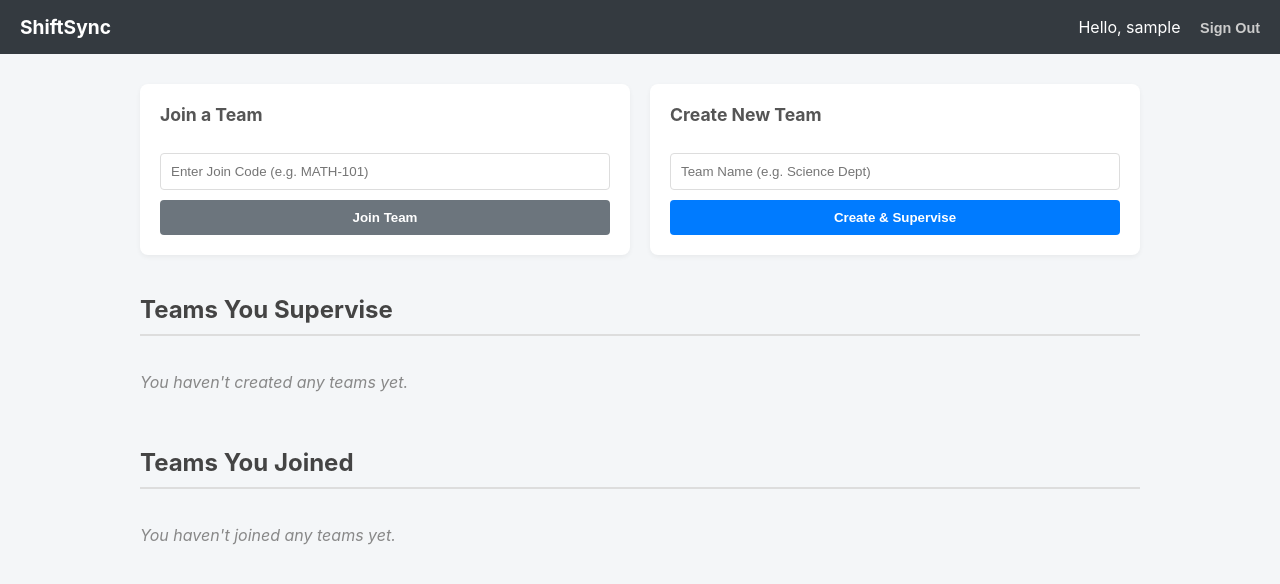
After one commit to nao1000/Capstone-Project, a Django app: page / in a window 1280 px wide. The commit adds this page. Shown: the top 584 px of the page. Run offline with Django 5.2, Linux system fonts and the light colour scheme; the visitor is signed in with stand-in values (Sample User, id 1); data that the repository does not hold is empty.

Commit message:
connected supe and worker with login and team pages

```diff
--- a/scheduler/scheduler/core/templates/core/availability.html
+++ b/scheduler/scheduler/core/templates/core/availability.html
@@ -174,7 +174,8 @@
       const jsonString = JSON.stringify(finalObj, null, 2);
       outEl.value = jsonString;
 
-      fetch("/api/availability/", {
+      const teamId = "{{ team.id }}";
+      fetch(`/api/team/${teamId}/availability/`, {
         method: "POST",
         headers: { "Content-Type": "application/json" },
         body: jsonString
--- /dev/null
+++ b/scheduler/scheduler/core/templates/core/dashboard.html
@@ -0,0 +1,122 @@
+<!DOCTYPE html>
+<html lang="en">
+<head>
+    <meta charset="UTF-8">
+    <meta name="viewport" content="width=device-width, initial-scale=1.0">
+    <title>ShiftSync - Dashboard</title>
+    <style>
+        body { font-family: -apple-system, BlinkMacSystemFont, "Segoe UI", Roboto, sans-serif; background: #f4f6f8; margin: 0; padding: 0; color: #333; }
+
+        /* Navbar */
+        .navbar { background: #343a40; color: white; padding: 15px 20px; display: flex; justify-content: space-between; align-items: center; }
+        .logo { font-weight: bold; font-size: 1.2rem; }
+        .nav-links a { color: #ccc; text-decoration: none; font-size: 0.9rem; margin-left: 15px; }
+        .nav-links a:hover { color: white; }
+
+        /* Main Layout */
+        .container { max-width: 1000px; margin: 30px auto; padding: 0 20px; }
+
+        /* Action Bar (Create / Join) */
+        .action-bar { display: flex; gap: 20px; margin-bottom: 30px; flex-wrap: wrap; }
+        .card { background: white; padding: 20px; border-radius: 8px; box-shadow: 0 2px 5px rgba(0,0,0,0.05); flex: 1; min-width: 300px; }
+        .card h3 { margin-top: 0; font-size: 1.1rem; color: #555; }
+
+        /* Forms */
+        input[type="text"] { width: 100%; padding: 10px; margin: 10px 0; border: 1px solid #ddd; border-radius: 4px; box-sizing: border-box; }
+        button { padding: 10px 15px; border: none; border-radius: 4px; cursor: pointer; font-weight: 600; width: 100%; }
+        .btn-primary { background: #007bff; color: white; }
+        .btn-primary:hover { background: #0056b3; }
+        .btn-secondary { background: #6c757d; color: white; }
+        .btn-secondary:hover { background: #5a6268; }
+
+        /* Team List */
+        .section-title { border-bottom: 2px solid #ddd; padding-bottom: 10px; margin-bottom: 20px; margin-top: 40px; color: #444; }
+        .team-grid { display: grid; grid-template-columns: repeat(auto-fill, minmax(300px, 1fr)); gap: 20px; }
+
+        .team-card { background: white; border: 1px solid #e1e4e8; border-radius: 8px; padding: 20px; transition: transform 0.2s; position: relative; }
+        .team-card:hover { transform: translateY(-3px); box-shadow: 0 4px 12px rgba(0,0,0,0.1); }
+        .role-badge { display: inline-block; padding: 4px 8px; border-radius: 12px; font-size: 12px; font-weight: bold; margin-bottom: 10px; }
+        .badge-owner { background: #e3f2fd; color: #0d47a1; }
+        .badge-member { background: #e8f5e9; color: #1b5e20; }
+
+        .team-name { font-size: 1.2rem; font-weight: bold; margin: 0 0 5px 0; }
+        .team-code { font-size: 0.85rem; color: #666; background: #f8f9fa; padding: 4px 8px; border-radius: 4px; display: inline-block; margin-bottom: 15px; border: 1px dashed #ccc; }
+
+        .open-btn { display: block; text-align: center; background: #f1f3f5; color: #333; padding: 10px; text-decoration: none; border-radius: 4px; font-weight: 600; margin-top: 10px; }
+        .open-btn:hover { background: #e9ecef; }
+        .open-btn.supervisor { background: #007bff; color: white; }
+        .open-btn.supervisor:hover { background: #0056b3; }
+
+        .empty-state { color: #888; font-style: italic; }
+    </style>
+</head>
+<body>
+
+    <div class="navbar">
+        <div class="logo">ShiftSync</div>
+        <div class="nav-links">
+            <span>Hello, {{ request.user.username }}</span>
+            <form action="{% url 'logout' %}" method="post" style="display:inline;">
+                {% csrf_token %}
+                <button type="submit" style="background:none; border:none; color:#ccc; cursor:pointer; font-size:0.9rem; padding:0; margin-left:15px; width:auto;">Sign Out</button>
+            </form>
+        </div>
+    </div>
+
+    <div class="container">
+
+        <div class="action-bar">
+            <div class="card">
+                <h3>Join a Team</h3>
+                <form action="{% url 'join_team' %}" method="POST">
+                    {% csrf_token %}
+                    <input type="text" name="join_code" placeholder="Enter Join Code (e.g. MATH-101)" required>
+                    <button type="submit" class="btn-secondary">Join Team</button>
+                </form>
+            </div>
+
+            <div class="card">
+                <h3>Create New Team</h3>
+                <form action="{% url 'create_team' %}" method="POST">
+                    {% csrf_token %}
+                    <input type="text" name="team_name" placeholder="Team Name (e.g. Science Dept)" required>
+                    <button type="submit" class="btn-primary">Create & Supervise</button>
+                </form>
+            </div>
+        </div>
+
+        <h2 class="section-title">Teams You Supervise</h2>
+        <div class="team-grid">
+            {% for team in owned_teams %}
+            <div class="team-card">
+                <span class="role-badge badge-owner">Supervisor</span>
+                <h3 class="team-name">{{ team.name }}</h3>
+                <div class="team-code">Join Code: <strong>{{ team.join_code }}</strong></div>
+                <p style="font-size: 13px; color: #666; margin: 0 0 15px 0;">
+                    Members: {{ team.members.count }}
+                </p>
+                <a href="{% url 'supervisor' team.id %}" class="open-btn supervisor">Manage Schedule →</a>
+            </div>
+            {% empty %}
+            <p class="empty-state">You haven't created any teams yet.</p>
+            {% endfor %}
+        </div>
+
+        <h2 class="section-title">Teams You Joined</h2>
+        <div class="team-grid">
+            {% for team in joined_teams %}
+            <div class="team-card">
+                <span class="role-badge badge-member">Worker</span>
+                <h3 class="team-name">{{ team.name }}</h3>
+                <p style="font-size: 13px; color: #666;">Supervisor: {{ team.owner.username }}</p>
+                <a href="{% url 'availability' team.id %}" class="open-btn">Update Availability →</a>
+            </div>
+            {% empty %}
+            <p class="empty-state">You haven't joined any teams yet.</p>
+            {% endfor %}
+        </div>
+
+    </div>
+
+</body>
+</html>
--- a/scheduler/scheduler/core/templates/core/supervisor.html
+++ b/scheduler/scheduler/core/templates/core/supervisor.html
@@ -139,7 +139,8 @@
     const workerId = document.getElementById("workerSelect").value;
     if (!workerId) return;
 
-    fetch(`/api/get-availability/${workerId}/`)
+    const teamId = "{{ team.id }}";
+    fetch(`/api/team/${teamId}/get-availability/${workerId}/`)
     .then(response => response.json())
     .then(data => {
       if(data.error) { alert(data.error); return; }
--- a/scheduler/scheduler/core/urls.py
+++ b/scheduler/scheduler/core/urls.py
@@ -1,12 +1,37 @@
 from django.urls import path
-from .views import availability_view, save_availability
+from django.contrib.auth import views as auth_views
 from . import views
 
 urlpatterns = [
-    path("availability/", availability_view, name="availability"),
-    path("api/availability/", save_availability, name="save_availability"),
-    path('supervisor/', views.supervisor_dashboard, name='supervisor'),
-    #                           -- Supervisor API urls --
-    path('api/get-availability/<int:worker_id>/', views.get_worker_availability, name='get_avail'),
-    path('api/save-schedule/', views.save_schedule, name='save_schedule'),
+    # --- 1. DASHBOARD & TEAM MANAGEMENT ---
+    # The landing page where you choose a team
+    path('', views.dashboard, name='dashboard'),
+    path('team/create/', views.create_team, name='create_team'),
+    path('team/join/', views.join_team, name='join_team'),
+
+    # --- 2. WORKER ROUTES (Specific to a Team) ---
+    # View the grid for a specific team
+    path('team/<uuid:team_id>/availability/', views.availability_view, name='availability'),
+    # API to save availability for that team
+    path('api/team/<uuid:team_id>/availability/', views.save_availability, name='save_availability'),
+
+    # --- 3. SUPERVISOR ROUTES (Specific to a Team) ---
+    # The main scheduler dashboard
+    path('team/<uuid:team_id>/supervisor/', views.supervisor_dashboard, name='supervisor'),
+
+    # API: Get a specific worker's availability within this team
+    path('api/team/<uuid:team_id>/get-availability/<int:worker_id>/', views.get_worker_availability, name='get_avail'),
+
+    # API: Save the final schedule for this team
+    path('api/team/<uuid:team_id>/save-schedule/', views.save_schedule, name='save_schedule'),
+
+    # AUTHENTICATION
+    # 1. Login (Uses Django's built-in view, but points to our html)
+    path('login/', auth_views.LoginView.as_view(template_name='core/auth.html'), name='login'),
+
+    # 2. Logout (Redirects to login page after)
+    path('logout/', auth_views.LogoutView.as_view(next_page='login'), name='logout'),
+
+    # 3. Signup (Uses our custom view above)
+    path('signup/', views.signup, name='signup'),
 ]
--- a/scheduler/scheduler/core/views.py
+++ b/scheduler/scheduler/core/views.py
@@ -1,31 +1,121 @@
 import json
-from django.http import JsonResponse, HttpResponseBadRequest
-from django.shortcuts import render, get_object_or_404
+from django.http import JsonResponse, HttpResponseBadRequest, HttpResponseForbidden
+from django.shortcuts import render, get_object_or_404, redirect
 from django.views.decorators.http import require_http_methods
 from django.views.decorators.csrf import csrf_exempt
 from django.contrib.auth.decorators import login_required
-from django.contrib.auth.models import User  # <--- CHANGED: Import User, not Worker
-from .models import AvailabilityRange, Shift # <--- CHANGED: Added Shift
+from django.contrib.auth.models import User
+from .models import AvailabilityRange, Shift, Team # <--- Make sure Team is imported
+from django.contrib.auth import login, authenticate
+from django.contrib.auth.forms import UserCreationForm
+from django.contrib import messages
 
-# --- 1. WORKER SIDE ---
-def availability_view(request):
-    return render(request, "core/availability.html")
+def signup(request):
+    if request.method == 'POST':
+        # Retrieve form data manually (or use UserCreationForm)
+        username = request.POST['username']
+        email = request.POST['email']
+        pass1 = request.POST['password']
+        pass2 = request.POST['confirm_password']
+
+        # Simple validation
+        if pass1 != pass2:
+            messages.error(request, "Passwords do not match!")
+            return render(request, 'core/auth.html')
+
+        if User.objects.filter(username=username).exists():
+            messages.error(request, "Username already taken!")
+            return render(request, 'core/auth.html')
+
+        # Create the user
+        user = User.objects.create_user(username=username, email=email, password=pass1)
+        user.save()
+
+        # Log them in immediately
+        login(request, user)
+        return redirect('dashboard')
+
+    return render(request, 'core/auth.html')
+
+
+
+# --- 0. TEAM MANAGEMENT (New!) ---
+
+@login_required
+def dashboard(request):
+    """
+    The landing page. Shows teams you own and teams you joined.
+    """
+    # 1. Teams I supervise
+    owned_teams = request.user.owned_teams.all()
+
+    # 2. Teams I am a worker in
+    joined_teams = request.user.joined_teams.all()
+
+    return render(request, "core/dashboard.html", {
+        "owned_teams": owned_teams,
+        "joined_teams": joined_teams
+    })
+
+@login_required
+@require_http_methods(["POST"])
+def create_team(request):
+    name = request.POST.get("team_name")
+    if name:
+        Team.objects.create(name=name, owner=request.user)
+    return redirect("dashboard")
+
+@login_required
+@require_http_methods(["POST"])
+def join_team(request):
+    code = request.POST.get("join_code")
+    try:
+        team = Team.objects.get(join_code=code)
+        if team.owner == request.user:
+            # You can't join your own team as a worker (optional rule)
+            pass
+        else:
+            team.members.add(request.user)
+    except Team.DoesNotExist:
+        # Handle error (maybe add a message in real app)
+        pass
+    return redirect("dashboard")
+
+
+# --- 1. WORKER SIDE (Updated for Teams) ---
+
+@login_required
+def availability_view(request, team_id):
+    """
+    Renders the availability grid for a SPECIFIC team.
+    """
+    team = get_object_or_404(Team, id=team_id)
+
+    # Security: Ensure user is actually in this team
+    if request.user not in team.members.all():
+        return HttpResponseForbidden("You are not a member of this team.")
+
+    return render(request, "core/availability.html", {"team": team})
 
 @csrf_exempt
+@login_required
 @require_http_methods(["POST"])
-def save_availability(request):
+def save_availability(request, team_id): # <--- Added team_id param
     try:
         data = json.loads(request.body.decode("utf-8"))
     except json.JSONDecodeError:
         return HttpResponseBadRequest("Invalid JSON")
 
+    team = get_object_or_404(Team, id=team_id)
+
+    # Security Check
+    if request.user not in team.members.all():
+        return HttpResponseForbidden("Not a member")
+
     unavailable = data.get("unavailable")
-    user = request.user
 
-    if not user.is_authenticated:
-        return HttpResponseBadRequest("Not logged in")
-
-    AvailabilityRange.objects.filter(user=user).delete()
+    # DELETE existing ranges ONLY for this team
+    AvailabilityRange.objects.filter(user=request.user, team=team).delete()
 
     created_count = 0
     if isinstance(unavailable, dict):
@@ -33,25 +123,49 @@ def save_availability(request):
             for r in ranges:
                 if len(r) == 2:
                     AvailabilityRange.objects.create(
-                        user=user, day=day, start_time=r[0], end_time=r[1]
+                        user=request.user,
+                        team=team,     # <--- Link to Team
+                        day=day,
+                        start_time=r[0],
+                        end_time=r[1]
                     )
                     created_count += 1
 
     return JsonResponse({"ok": True, "created": created_count})
 
-# --- 2. SUPERVISOR SIDE ---
-@login_required
-def supervisor_dashboard(request):
-    # CHANGED: Worker.objects.all() -> User.objects.all()
-    workers = User.objects.all()
-    return render(request, "core/supervisor.html", {"workers": workers})
+
+# --- 2. SUPERVISOR SIDE (Updated for Teams) ---
 
 @login_required
-def get_worker_availability(request, worker_id):
-    # CHANGED: Worker -> User
+def supervisor_dashboard(request, team_id):
+    """
+    The Scheduler Interface for a specific team.
+    """
+    team = get_object_or_404(Team, id=team_id)
+
+    # Security: Only the owner can see the supervisor dashboard
+    if team.owner != request.user:
+        return HttpResponseForbidden("You are not the supervisor of this team.")
+
+    # Get only workers in THIS team
+    workers = team.members.all()
+    return render(request, "core/supervisor.html", {"team": team, "workers": workers})
+
+@login_required
+def get_worker_availability(request, team_id, worker_id):
+    """
+    Get availability for a worker specific to this team context.
+    """
+    team = get_object_or_404(Team, id=team_id)
+
+    # Security check (Owner or the user themselves)
+    if team.owner != request.user and request.user.id != worker_id:
+        return HttpResponseForbidden("Unauthorized")
+
     target_user = get_object_or_404(User, id=worker_id)
 
-    ranges = AvailabilityRange.objects.filter(user=target_user)
+    # Filter by Team!
+    ranges = AvailabilityRange.objects.filter(user=target_user, team=team)
 
     data = {}
     for r in ranges:
@@ -67,11 +181,17 @@ def get_worker_availability(request, worker_id):
 
 @login_required
 @require_http_methods(["POST"])
-def save_schedule(request):
+def save_schedule(request, team_id):
     try:
         data = json.loads(request.body)
     except json.JSONDecodeError:
         return JsonResponse({'status': 'error', 'message': 'Invalid JSON'}, status=400)
+
+    team = get_object_or_404(Team, id=team_id)
+
+    # Only Supervisor can save schedule
+    if team.owner != request.user:
+        return HttpResponseForbidden("Only the supervisor can save schedules.")
 
     worker_id = data.get('worker_id')
     role = data.get('role')
@@ -80,8 +200,10 @@ def save_schedule(request):
     if not worker_id:
         return JsonResponse({'status': 'error', 'message': 'No worker ID provided'}, status=400)
 
-    # CHANGED: Worker -> User
     target_user = get_object_or_404(User, id=worker_id)
+
+    # Optional: Clear existing shifts for this user/team to prevent duplicates?
+    # Shift.objects.filter(user=target_user, team=team).delete()
 
     count = 0
     if assigned_shifts:
@@ -90,6 +212,7 @@ def save_schedule(request):
                 start, end = time_range
                 Shift.objects.create(
                     user=target_user,
+                    team=team,    # <--- Link to Team
                     day=day,
                     start_time=start,
                     end_time=end,
```
Also changed, not shown: scheduler/scheduler/core/models.py (+29 -6 lines), scheduler/scheduler/core/templates/core/auth.html (added, +117 -0 lines), scheduler/scheduler/settings.py (+7 -0 lines), scheduler/scheduler/core/migrations/0003_team_availabilityrange_team_shift_team.py (added).
